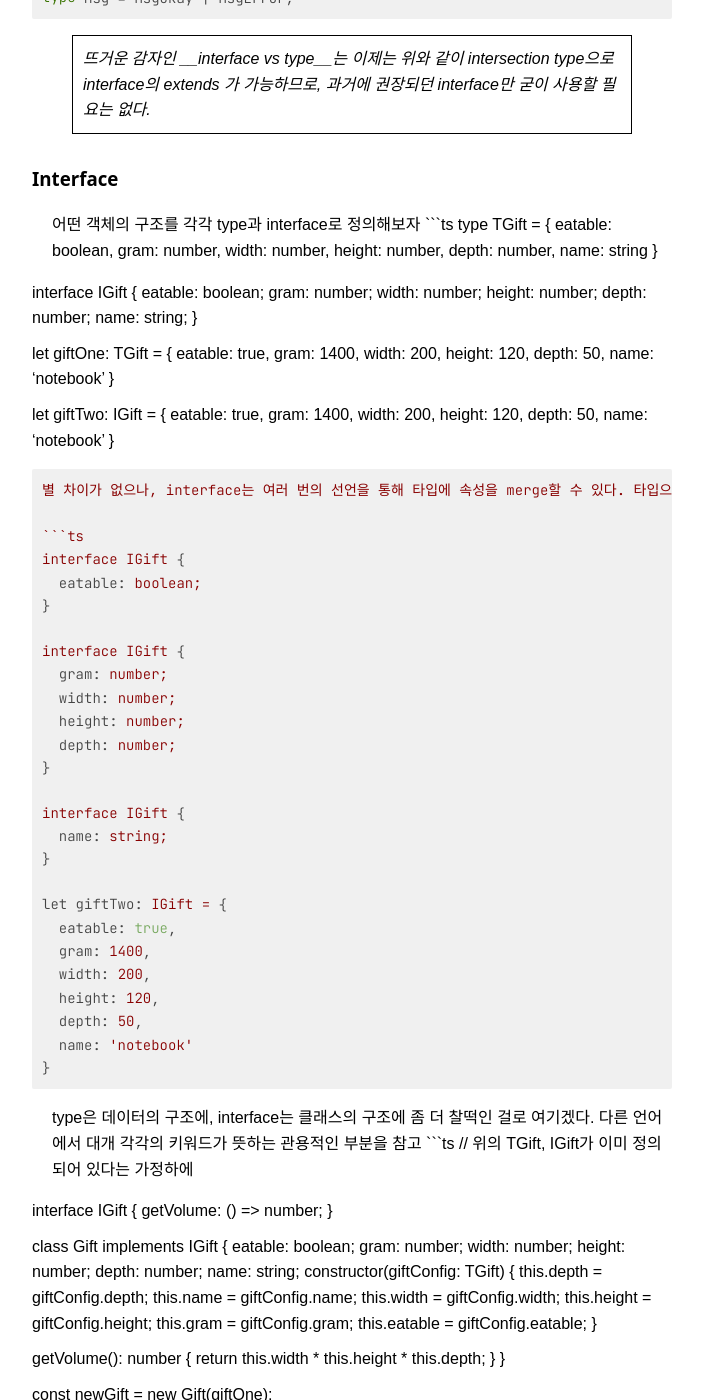
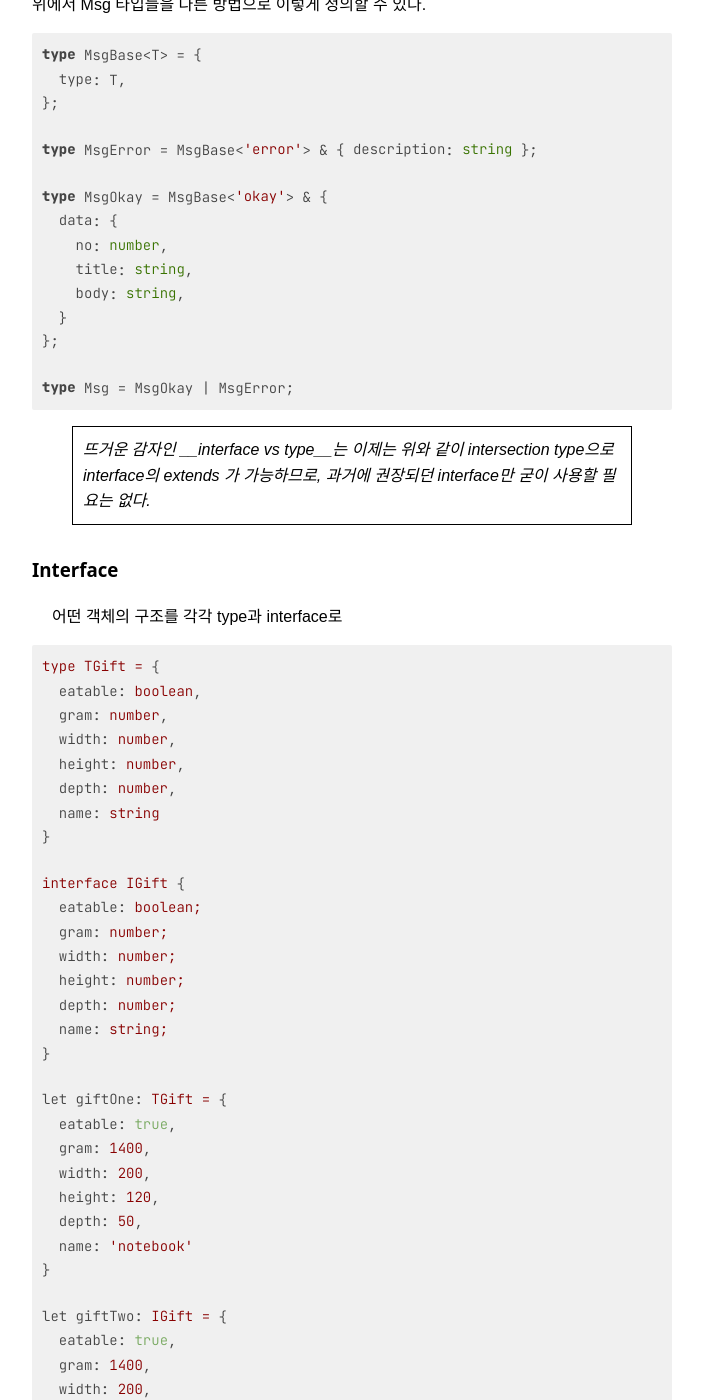
Before and after one commit to Rockheung/rockheung.github.io, a Jekyll site: the page built from index.html, in a window 1280 px wide and 1400 px high, scrolled down 2457 px. Shown: the whole window, without its empty margins (288-991 px from the left). Built offline with Jekyll 4.4.1, drawn with Linux system fonts in a browser that asks for light colours; some web fonts are replaced; the list of posts is cut into pages by our own code; some of the changed text lies outside the part shown.

Commit message:
Update line break

````diff
--- a/_posts/2021-04-29-typescript-type-interface.md
+++ b/_posts/2021-04-29-typescript-type-interface.md
@@ -17,12 +17,14 @@
 
 
 - undefined를 리턴하는 함수
+
 ```ts
 const returnUndefined: () => void = () : void => {}
 ```
 
 
 - 결코 return 하지 않는 함수
+
 ```ts
 const infiniteLoop = (): never => {
   while(true) {
@@ -41,6 +43,7 @@ const errorDriven = (): never => {
 
 
 - type alias
+
 ```ts
 type Note = string;
 type Post = {
@@ -51,12 +54,14 @@ type Post = {
 
 
 - type union
+
 ```ts
 type Fruit = Apple | Banana | Strawberry
 ```
 
 
 - literal type
+
 ```ts
 const helloWorld = "Hello World";
 ```
@@ -69,6 +74,7 @@ const helloWorld : string = "Hello World";
 
 
 - discriminated type : 사리분별이 되는 타입; 이란 뜻이다.
+
 ```ts
 type MsgError = {
   type: 'error',
@@ -125,7 +131,8 @@ type Msg = MsgOkay | MsgError;
 
 ### Interface
 
-- 어떤 객체의 구조를 각각 type과 interface로 정의해보자
+- 어떤 객체의 구조를 각각 type과 interface로
+
 ```ts
 type TGift = {
   eatable: boolean,
@@ -191,7 +198,8 @@ let giftTwo: IGift = {
 }
 ```
 
-- type은 데이터의 구조에, interface는 클래스의 구조에 좀 더 찰떡인 걸로 여기겠다. 다른 언어에서 대개 각각의 키워드가 뜻하는 관용적인 부분을 참고
+- type은 데이터의 구조에, interface는 클래스의 구조 정의에 좀 더 찰떡인 걸로 권장되는 듯 하다. 다른 언어에서 대개 각각의 키워드가 뜻하는 관용적인 부분을 참고
+
 ```ts
 // 위의 TGift, IGift가 이미 정의되어 있다는 가정하에
 
````
